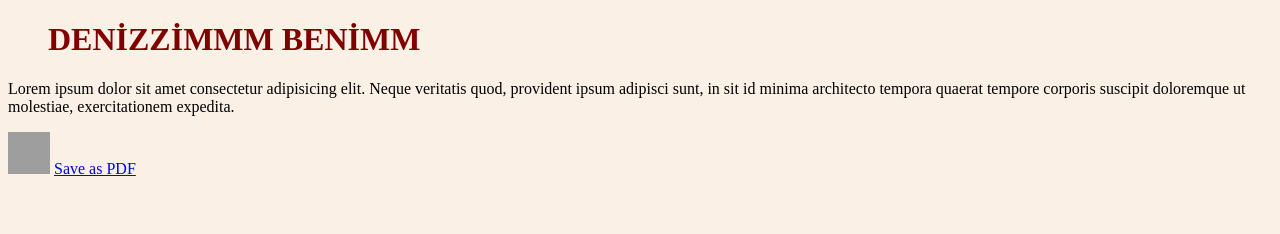
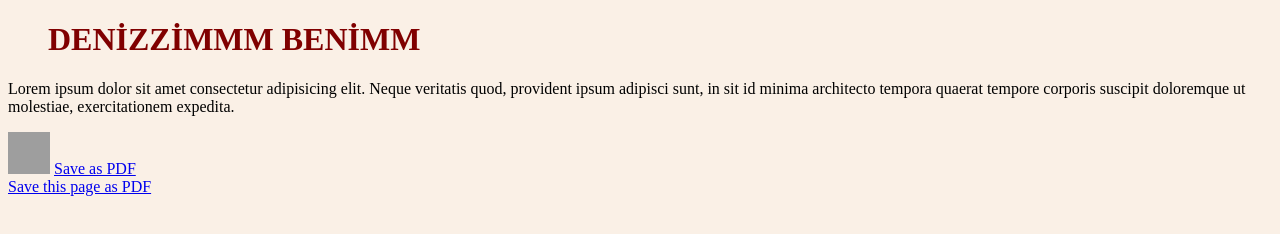
Before and after one commit to denizzimm/home, a plain HTML site: page index.html in a window 1280 px wide. Drawn offline with Linux system fonts and the light colour scheme; grey boxes are pictures that could not be loaded.

Commit message:
Update index.html

```diff
--- a/index.html
+++ b/index.html
@@ -24,7 +24,8 @@ h1 {
         expedita.</p>
     <img src="https://encrypted-tbn0.gstatic.com/images?q=tbn%3AANd9GcQAXpAENUnWcHvaVklSW-HH96yb3A7jI67ykl_JyOeaFLbwkBZq" alt="Smiley face" width="42" height="42">
     <a href="https://pdf-ace.com/pdfme/" target= "_blank">Save as PDF</a>
-
+    <br>
+    <a href="https://pdfmyurl.com/saveaspdf">Save this page as PDF</a>
 
 </body>
 
```
